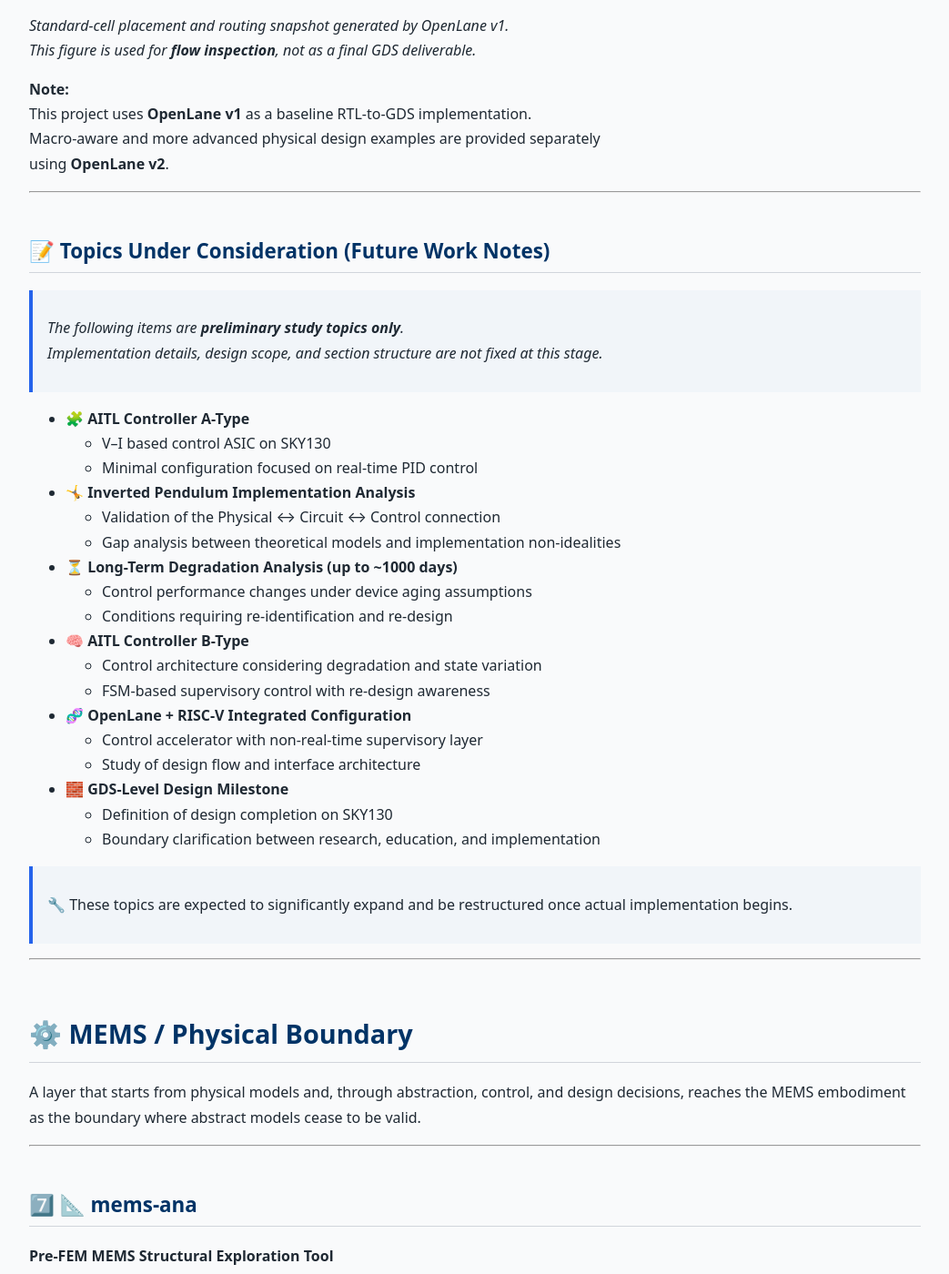
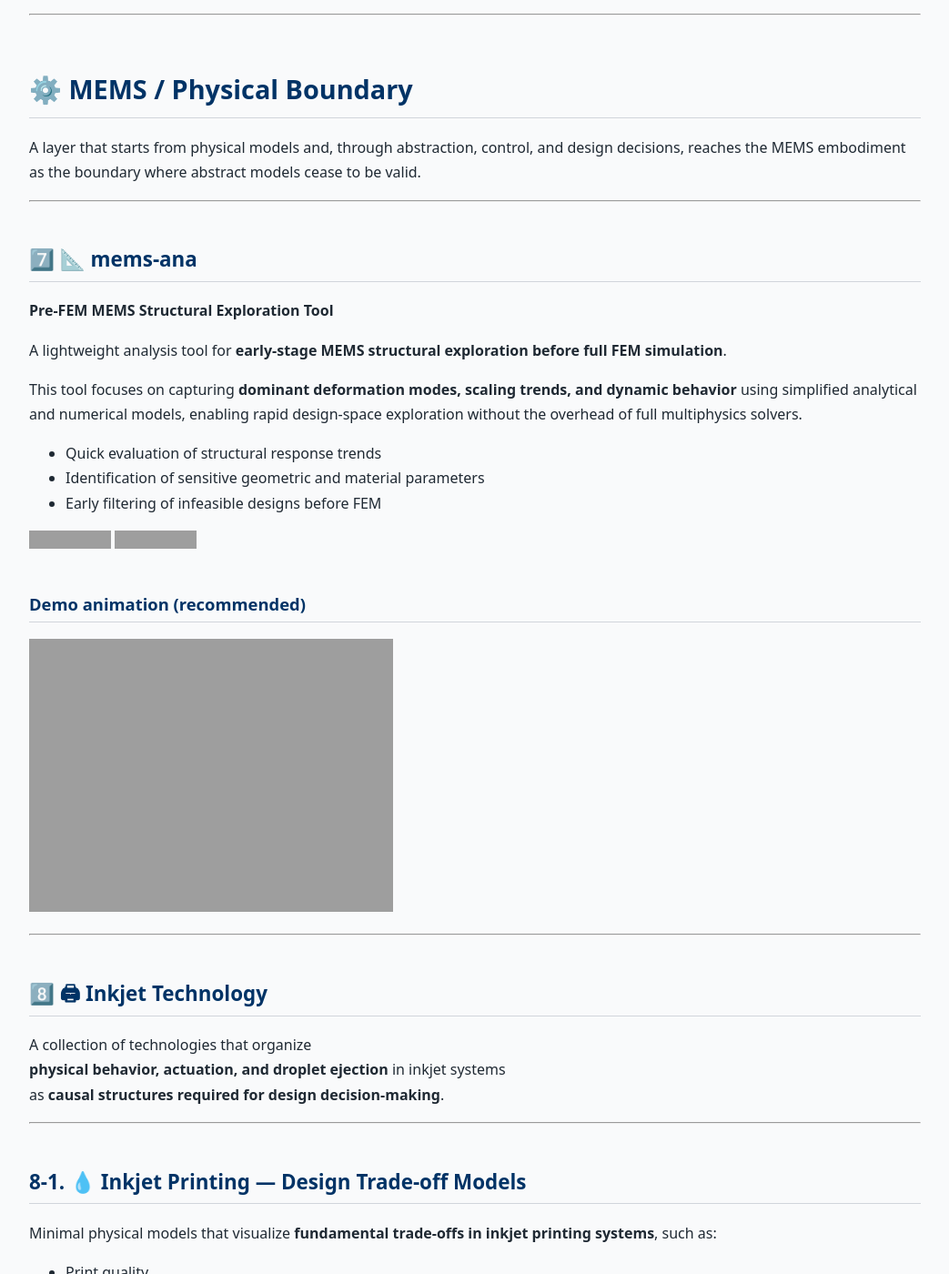
Before and after one commit to Samizo-AITL/Samizo-AITL.github.io, a Jekyll site: the page built from portal/en/index.md, in a window 1280 px wide and 1400 px high, scrolled down 15513 px. Shown: the whole window at 91% size, without its empty margins (118-1161 px from the left). Built offline with Jekyll 4.4.1, drawn with Linux system fonts in a browser that asks for light colours; some of the changed text lies outside the part shown; grey boxes are pictures that could not be loaded.

Commit message:
Update index.md

```diff
--- a/portal/en/index.md
+++ b/portal/en/index.md
@@ -5,9 +5,8 @@
 ---
 
 # 🎓 Samizo-AITL Portal
-> **A physical-first engineering framework
-> that integrates devices, control, and intelligence
-> through a unified causal loop back to the physical world**
+> **Physics → Devices → Control → Intelligence → Physics
+> A causal engineering archive grounded in the physical world**
 
 [![Japanese Version](https://img.shields.io/badge/Japanese-Version-brightgreen?logo=github)](https://samizo-aitl.github.io/portal/)
 [![GitHub](https://img.shields.io/badge/GitHub-Samizo--AITL-black?logo=github)](https://github.com/Samizo-AITL)
@@ -46,13 +45,9 @@
 reorganizes semiconductor devices, MEMS, and control engineering
 around a **shared physical-first design framework**.
 
-Rather than treating technologies in isolation,
-systems are presented along a single causal chain:
+Systems are presented along a single causal chain:
 
 **Physics → Structure → Devices → Process → Models → Systems → Control → Intelligence**
-
-This structure enables readers to trace
-**design rationale and constraints**, not only implementation details.
 
 ---
 
@@ -113,9 +108,6 @@
 
 ※ **LLMs are used only at design time (non-real-time)**
 and **do not directly intervene in real-time control loops**.
-
-**Intelligence is applied to fully and correctly exploit physical models**
-— that is the core philosophy of AITL.
 
 ---
 
@@ -359,7 +351,8 @@
 
 <iframe
   src="https://samizo-aitl.github.io/control-playground/"
-  style="width:100%; height:420px; border:none;">
+  style="width:100%; height:420px; border:none;"
+  loading="lazy">
 </iframe>
 
 > Control performance is not explained by words.
@@ -503,39 +496,6 @@
 This project uses **OpenLane v1** as a baseline RTL-to-GDS implementation.
 Macro-aware and more advanced physical design examples are provided separately
 using **OpenLane v2**.
-
----
-
-## 📝 Topics Under Consideration (Future Work Notes)
-
-> *The following items are **preliminary study topics only**.*
-> *Implementation details, design scope, and section structure are not fixed at this stage.*
-
-- 🧩 **AITL Controller A-Type**
-  - V–I based control ASIC on SKY130
-  - Minimal configuration focused on real-time PID control
-
-- 🤸 **Inverted Pendulum Implementation Analysis**
-  - Validation of the Physical ↔ Circuit ↔ Control connection
-  - Gap analysis between theoretical models and implementation non-idealities
-
-- ⏳ **Long-Term Degradation Analysis (up to ~1000 days)**
-  - Control performance changes under device aging assumptions
-  - Conditions requiring re-identification and re-design
-
-- 🧠 **AITL Controller B-Type**
-  - Control architecture considering degradation and state variation
-  - FSM-based supervisory control with re-design awareness
-
-- 🧬 **OpenLane + RISC-V Integrated Configuration**
-  - Control accelerator with non-real-time supervisory layer
-  - Study of design flow and interface architecture
-
-- 🧱 **GDS-Level Design Milestone**
-  - Definition of design completion on SKY130
-  - Boundary clarification between research, education, and implementation
-
-> 🔧 These topics are expected to significantly expand and be restructured once actual implementation begins.
 
 ---
 
@@ -828,7 +788,6 @@
 ---
 
 # 🕘 Update Log
-Chronological record of site and repository updates.
 
 [📄 View update history](https://samizo-aitl.github.io/about/update/en/)
 
```
Also changed, not shown: other parts of portal/en/index.md (+1 -1 lines).
